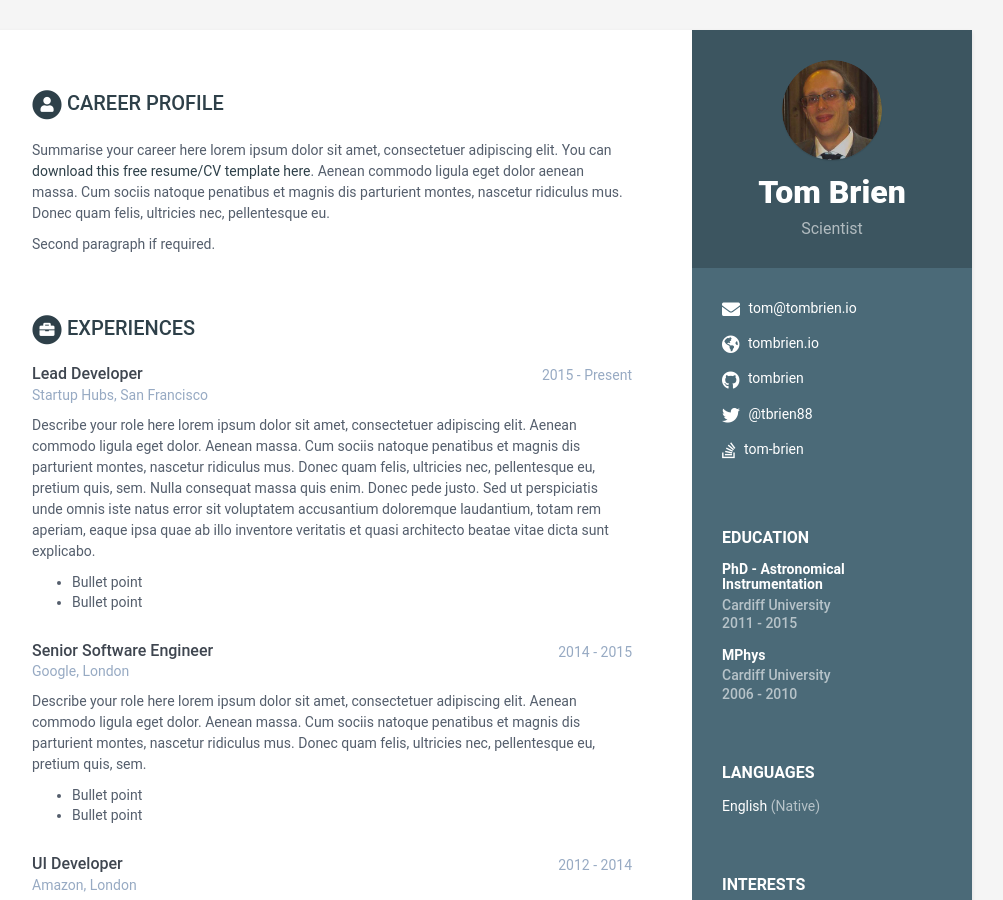
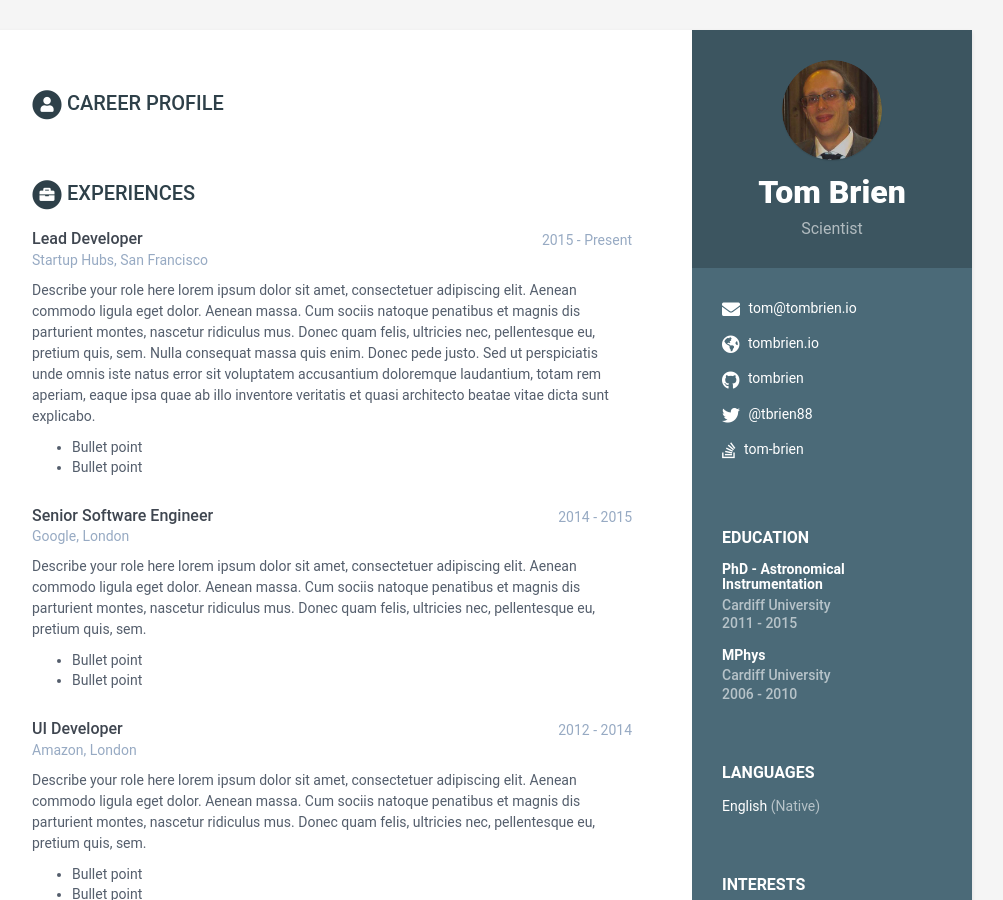
Before and after one commit to TomBrien/Netlify-CV, a Jekyll site: the page built from index.html, in a window 1280 px wide and 900 px high. Shown: the whole window, without its empty margins (168-1171 px from the left). Built offline with Jekyll 4.4.1, drawn with Linux system fonts in a browser that asks for light colours.

```diff
--- a/_data/data.yml
+++ b/_data/data.yml
@@ -41,27 +41,18 @@ sidebar:
 career-profile:
     title: Career Profile
     summary: |
-      Summarise your career here lorem ipsum dolor sit amet, consectetuer
-      adipiscing elit. You can [download this free resume/CV template here]().
-      Aenean commodo ligula eget dolor aenean massa. Cum sociis natoque
-      penatibus et magnis dis parturient montes, nascetur ridiculus mus.
-      Donec quam felis, ultricies nec, pellentesque eu.
 
-      Second paragraph if required.
 
 education:
     - degree: PhD - Astronomical Instrumentation
       university: Cardiff University
       time: 2011 - 2015
       details: |
-        Describe your study here lorem ipsum dolor sit amet, consectetuer
-        adipiscing elit. Aenean commodo ligula eget dolor. Aenean massa. Cum
-        sociis natoque penatibus et magnis dis parturient montes, nascetur
-        ridiculus mus. Donec quam felis, ultricies nec, pellentesque eu,
-        pretium quis, sem.
+        Developing ultra-fast and -sensitive detectors for millimetre wave
+        astronomy. Utilising weak electorn-phonon coupling and non-Ohmic
+        tunnelling contacts.
 
-          - Bullet point
-          - Bullet point
+        [Thesis online](http://orca.cf.ac.uk/77064/12/2015BrienPhD%20%281%29.pdf).
 
     - degree: MPhys
       university: Cardiff University
--- a/_includes/contact.html
+++ b/_includes/contact.html
@@ -3,7 +3,7 @@
 
     {% if sidebar.email %}
     <li class="email"><i class="fas fa-envelope"></i>
-      <a href="mailto:{{ sidebar.email }}">{{ sidebar.email }}</a>
+      <a href="mailto: {{ {{ sidebar.email }} | encode_email }}">{{ sidebar.email }}</a>
     </li>
     {% endif %}
 
```
